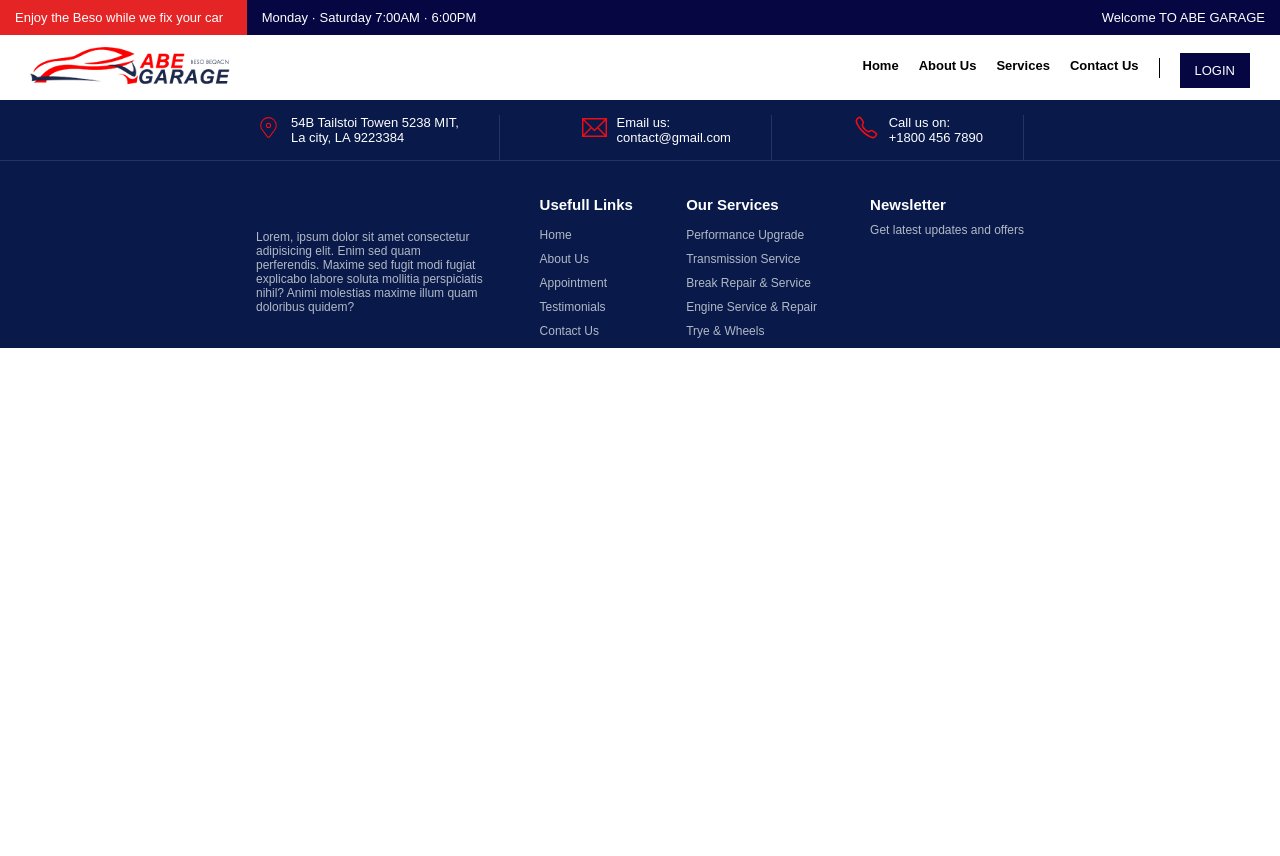
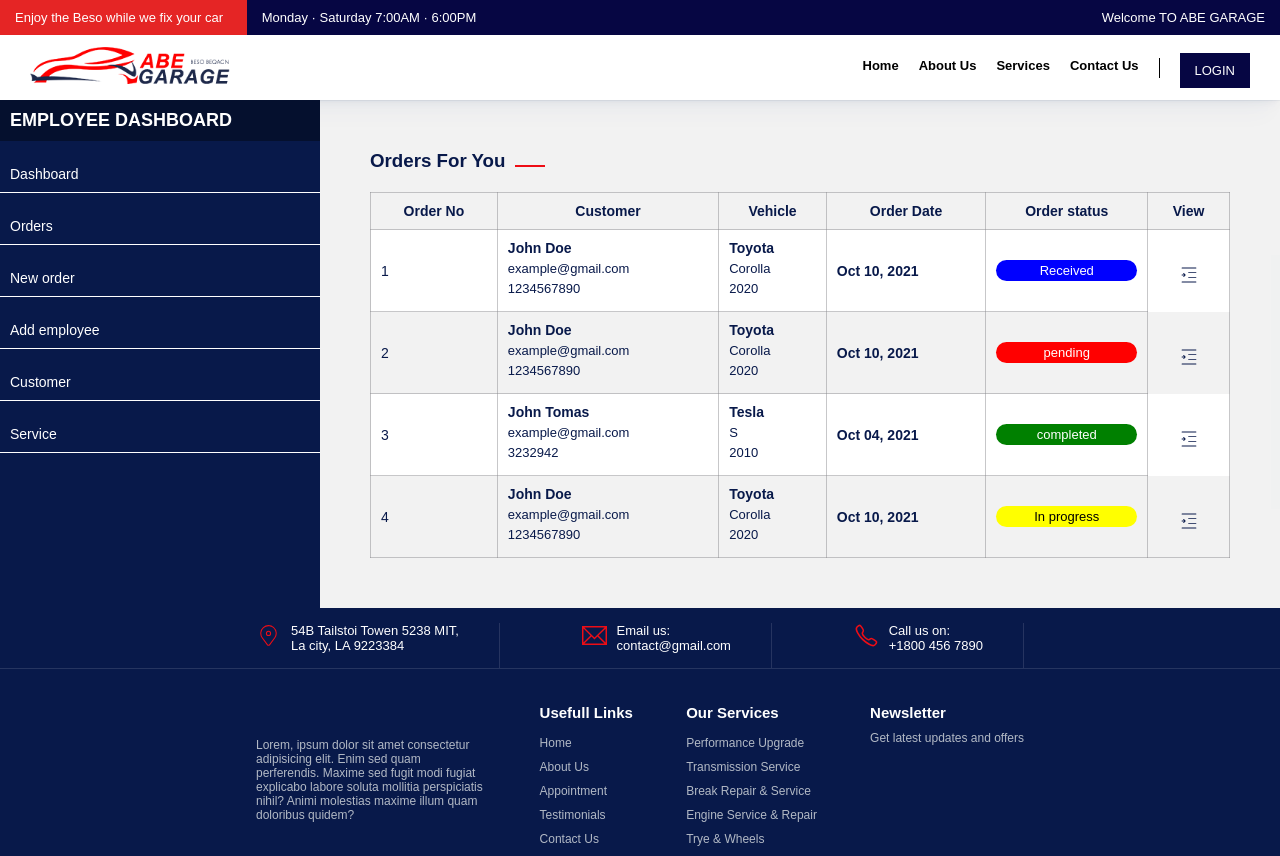
Before and after one commit to Estifanos58/Garage-frontend, a React (Vite) app: page /dashboard/orders in a window 1280 px wide. Before the commit the page ends 800 px from the top, so only its background shows below. Built offline with nearby package versions, Linux system fonts and the light colour scheme; no server answers.

Commit message:
employee dashboard ui

```diff
--- a/src/App.jsx
+++ b/src/App.jsx
@@ -26,6 +26,8 @@ import Orders from './components/Admin/Orders/Orders'
 import Change from './pages/ChangePassword/Change'
 import Forgot from './pages/Forgot/Forgot'
 import spinner from './assets/Spinner-2.gif'
+import Dash from './components/Employee/Dashboard/Dashboard'
+import EmOrders from './components/Employee/Orders/EmOrders'
 
 function App() {
 
@@ -54,13 +56,6 @@ useEffect(()=>{
   getInfo();
 },[])
 
-if(isLoading) return (
-  <div style={{display: 'flex', flexDirection:"column", gap: "15px", justifyContent: 'center', alignItems: 'center', height: '100vh'}}>
-    <img src={spinner} />
-    <h1 style={{fontFamily:"Arial", fontSize:"16px"}}>Loading</h1>
-  </div>
-)
-
 const ProtectedRoute = ({ children }) => {
 
   if (!userInfo || (userInfo.role !== "admin" && userInfo.role !== "manager")) {
@@ -85,8 +80,9 @@ const LogedRoute = ({children}) => {
     <div>
       {
         isLoading ?
-        <div style={{display: 'flex', justifyContent: 'center', alignItems: 'center', height: '100vh'}}>
-          <h1>Loading</h1>
+        <div style={{display: 'flex', flexDirection:"column", gap: "15px", justifyContent: 'center', alignItems: 'center', height: '100vh'}}>
+          <img src={spinner} />
+          <h1 style={{fontFamily:"Arial", fontSize:"16px"}}>Loading</h1>
         </div>
         :
         <>
@@ -98,6 +94,9 @@ const LogedRoute = ({children}) => {
           <Route path="/about" element={<About />} />
           <Route path="/contact" element={<Contact />}/>
           <Route path="/reset-password/:hash" element={<Forgot/>}/>
+          <Route path='/dashboard' element={<Dash/>}>
+            <Route path='orders' element={<EmOrders />}/>
+          </Route>
           <Route path='/change_password' element={<LogedRoute><Change/></LogedRoute>} />
           <Route path='/admin' element={<ProtectedRoute><Admin /></ProtectedRoute>}>
               <Route index element={<Dashboard/>} />
--- /dev/null
+++ b/src/components/Employee/Dashboard/Dashboard.jsx
@@ -0,0 +1,27 @@
+import React from 'react'
+import classes from './DashBoard.module.css'
+import { Link, Outlet } from 'react-router-dom'
+
+function Dash() {
+  return (
+    <div className={classes.admin}>
+        <div className={classes.left}>
+            <h2>EMPLOYEE DASHBOARD</h2>
+            <ul>
+                <Link to={""}><li>Dashboard</li></Link>
+                <Link to={"orders"}><li>Orders</li></Link>
+                <Link to={"new_order"}><li>New order</li></Link>
+                <Link to={"add_employee"}><li>Add employee</li></Link>
+                <Link to={"customers"}><li>Customer</li></Link>
+                <Link to={"services"}><li>Service</li></Link>
+
+            </ul>
+        </div>
+        <div className={classes.right}>
+            <Outlet />
+        </div>
+    </div>
+  )
+}
+
+export default Dash
--- /dev/null
+++ b/src/components/Employee/Dashboard/Dashboard.module.css
@@ -0,0 +1,33 @@
+.admin {
+    display: grid;
+    grid-template-columns: 1fr 3fr;
+    /* height: 120vh; */
+    background-color: rgba(238, 233, 233, 0.16);
+
+}
+.left {
+    background-color: rgb(8,25,74);
+    color: #fff;
+    font-family: Arial, Helvetica, sans-serif;
+}
+.left h2 {
+    padding: 10px;
+    font-size: 18px;
+    background-color: rgb(5, 16, 46);
+}
+.left ul a {
+    color: inherit;
+    font-family: inherit;
+    text-decoration: none;
+    font-size: 14px;
+}
+.left ul a li {
+    list-style: none;
+    padding: 10px;
+    margin: 15px 0;
+    border-bottom: 1px solid white;
+}
+
+.right {
+    background-color: rgba(188, 193, 194, 0.185);
+}
--- /dev/null
+++ b/src/components/Employee/Orders/EmOrders.jsx
@@ -0,0 +1,162 @@
+import React from 'react'
+import classes from './EmOrders.module.css'
+import { data } from 'react-router-dom'
+import { CiIndent } from 'react-icons/ci'
+import { FaEdit } from 'react-icons/fa'
+import moment from 'moment'
+
+function EmOrders() {
+
+    const data = [
+        {
+            _id: "123",
+            customerInfo: {
+                name: "John Doe",
+                email: "example@gmail.com",
+                "phone": "1234567890"
+            },
+            vehicleInfo : {
+                make: "Toyota",
+                model: "Corolla",
+                year: "2020"
+            },
+            orderDate: "2021-10-10",
+            receivedBy: "Jane Doe",
+            status: "Received"
+        },
+        {
+            _id: "123",
+            customerInfo: {
+                name: "John Doe",
+                email: "example@gmail.com",
+                "phone": "1234567890"
+            },
+            vehicleInfo : {
+                make: "Toyota",
+                model: "Corolla",
+                year: "2020"
+            },
+            orderDate: "2021-10-10",
+            receivedBy: "Jane Doe",
+            status: "pending"
+        },
+        {
+            _id: "123",
+            customerInfo: {
+                name: "John Tomas",
+                email: "example@gmail.com",
+                "phone": "3232942"
+            },
+            vehicleInfo : {
+                make: "Tesla",
+                model: "S",
+                year: "2010"
+            },
+            orderDate: "2021-10-04",
+            receivedBy: "Admin",
+            status: "completed"
+        },
+        {
+            _id: "1256",
+            customerInfo: {
+                name: "John Doe",
+                email: "example@gmail.com",
+                "phone": "1234567890"
+            },
+            vehicleInfo : {
+                make: "Toyota",
+                model: "Corolla",
+                year: "2020"
+            },
+            orderDate: "2021-10-10",
+            receivedBy: "Jane Doe",
+            status: "In progress"
+        }
+
+    ]
+
+    const getBgcolor = (status) => {
+        switch(status) {
+            case "pending":
+                return "red";
+            case "completed":
+                return "green";
+            case "In progress":
+                return "yellow";
+            case "Received":
+                return "blue";
+            default:
+                return "black";
+        }
+    }
+    const getColor = (status) =>{
+        switch(status) {
+            case "pending":
+                return "white";
+            case "completed":
+                return "white";
+            case "In progress":
+                return "black";
+            case "Received":
+                return "white";
+            default:
+                return "white";
+        }
+    }
+
+    const formatDate = (timestamp) => moment(timestamp).format("MMM DD, YYYY");
+  return (
+    <div className={classes.EmOrders}>
+        <div className={classes.header}>
+                            <h3>Orders For You</h3>
+                            <div className={classes.line}></div>
+                        </div>
+        <div className={classes.table}>
+            <table>
+                <thead>
+                    <tr>
+                        <th>Order No</th>
+                        <th>Customer</th>
+                        <th>Vehicle</th>
+                        <th>Order Date</th>
+                        <th>Order status</th>
+                        <th>View </th>
+                    </tr>
+                </thead>
+                <tbody>
+                    {
+                        data?.length > 0
+                        ?
+                        data?.map((item, index) => (
+                            <tr key={index} style={{backgroundColor: index % 2 !== 0 ? "#f2f2f2" : "white"}}>
+                                <td>{index + 1}</td>
+                                <td>
+                                    <h2>{`${item.customerInfo.name}`}</h2>
+                                    <p>{item.customerInfo.email}</p>
+                                    <p>{item.customerInfo.phone}</p>
+                                </td>
+                                <td>
+                                    <h2>{item.vehicleInfo.make}</h2>
+                                    <p>{item.vehicleInfo.model}</p>
+                                    <p>{item.vehicleInfo.year}</p>
+                                </td>
+                                <td>
+                                    <h2>{`${formatDate(item.orderDate)}`}</h2>
+                                </td>
+                                <td>
+                                    <p style={{backgroundColor:`${getBgcolor(item.status)}`, color:`${getColor(item.status)}`, textAlign:"center", borderRadius:"30px", padding:"3px 0"}}>{item.status}</p>
+                                </td>
+                                <td style={{display:"flex", alignItems:"center", border: "none", paddingTop: "30px"}}>
+                                    <p style={{fontSize:"20px"}}><CiIndent/></p></td>
+                            </tr>
+                        ))
+                        : <tr><td colSpan="8">No data</td></tr>
+                    }
+                </tbody>
+            </table>
+        </div>
+    </div>
+  )
+}
+
+export default EmOrders
--- /dev/null
+++ b/src/components/Employee/Orders/EmOrders.module.css
@@ -0,0 +1,65 @@
+.EmOrders {
+    margin: 50px;
+    font-family: Arial, Helvetica, sans-serif;
+    color: rgb(8,25,74);
+    /* height: 100vh; */
+}
+.header {
+    display: flex;
+    gap: 10px;
+    align-items: center;
+}
+.line {
+    width: 30px;
+    height: 2px;
+    background-color: rgb(238,13,21);
+    margin-top: 10px;
+}
+.EditOrders .header h3 {
+    font-size: 20px;
+    margin-bottom: 20px;
+}
+
+.table table {
+    width: 100%;
+    border: 1px solid rgba(136, 137, 141, 0.47);
+    margin: 20px 0;
+    padding: 0;
+    border-collapse: collapse;
+}
+.table thead tr th {
+    padding: 10px;
+    border: 1px solid rgba(136, 137, 141, 0.47);
+    font-size: 14px;
+    font-family: Arial, Helvetica, sans-serif;
+
+}
+.table tbody tr td {
+    padding: 10px;
+    border: 1px solid rgba(136, 137, 141, 0.47);
+    font-size: 14px;
+    text-align: left;
+    font-family: Arial, Helvetica, sans-serif;
+}
+.table tbody tr td:last-child {
+    display: flex;
+    justify-content: space-around;
+}
+.table tbody tr td button {
+    font-size: 20px;
+    border: none;
+    background-color: transparent;
+
+}
+
+.table tbody tr td h2 {
+    font-size: 14px;
+}
+.table tbody tr td img {
+    width: 20px;
+    cursor: pointer;
+}
+.table tbody tr td p {
+    font-size: 13px;
+    margin: 5px 0;
+}
--- a/src/components/General/Header/header.jsx
+++ b/src/components/General/Header/header.jsx
@@ -79,7 +79,7 @@ function Header() {
                         <li><Link to={"/about"}>About Us</Link></li>
                         <li><Link to={"/services"}>Services</Link></li>
                         <li><Link to={"/contact"}>Contact Us</Link></li>
-                        {(userInfo.role === "employee") && <li>DashBoard</li>}
+                        {(userInfo.role === "employee") && <li><Link to={"/dashboard"}>DashBoard</Link></li>}
                         {(userInfo.role === "admin" || userInfo ==="manager") && <li><Link to={"/admin"}>ADMIN</Link></li>}
                         <li><p className={classes.line}></p></li>
                     </ul>
--- a/src/pages/Forgot/Forgot.jsx
+++ b/src/pages/Forgot/Forgot.jsx
@@ -1,5 +1,5 @@
 import React, {useState} from 'react'
-import { useParams } from 'react-router-dom'
+import { useParams, useNavigate } from 'react-router-dom'
 import { toast } from 'react-toastify';
 import classes from './Forgot.module.css'
 import axios from 'axios';
@@ -11,6 +11,7 @@ function Forgot() {
     const [renewPassword, setReNewPassword] = useState("");
     const [visible, setVisible] =  useState(false);
     const [isLoading, setLoading] = useState(false);
+    const navigate = useNavigate();
 
 
     const handlevisible = ()=> {
@@ -32,6 +33,7 @@ function Forgot() {
             if(response.data.success){
                 setLoading(false);
                 toast.success(response.data.message);
+                navigate('/login');
             } else {
                 setLoading(false);
                 toast.error(response.data.message);
```
Also changed, not shown: src/pages/Login/Login.jsx (+13 -2 lines).
